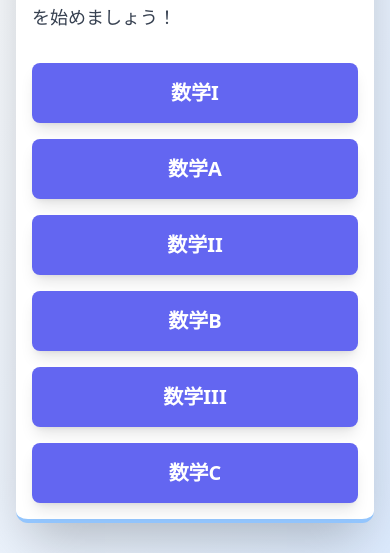
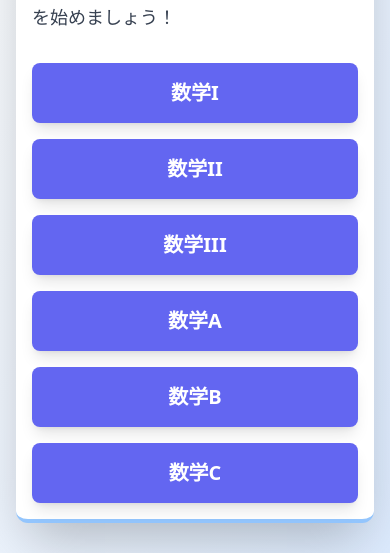
Before and after one commit to ajikaze/math-app, a React (Vite) app: page / in a window 390 px wide. Shown: the part 209-762 px from the top of the page. Built offline with nearby package versions, Linux system fonts and the light colour scheme.

Commit message:
HomePageコンポーネントに画面サイズ検出機能を追加し、モバイルとデスクトップでの科目の順序を定義しました。また、科目ボタンのレイアウトを調整しました。

```diff
--- a/src/HomePage.tsx
+++ b/src/HomePage.tsx
@@ -1,4 +1,4 @@
-import React from "react";
+import React, { useState, useEffect } from "react";
 import allSubjectsData from "./data/lessonsData"; // 科目データをインポート
 
 // HomePageコンポーネントのPropsの型定義
@@ -6,8 +6,34 @@ interface HomePageProps {
     onSelectSubject: (subjectName: string) => void;
 }
 
+// 科目の順序を定義（デスクトップ用）
+const desktopOrder = ["数学I", "数学A", "数学II", "数学B", "数学III", "数学C"];
+
+// 科目の順序を定義（モバイル用：数学I・II・IIIの下に数学A・B・C）
+const mobileOrder = ["数学I", "数学II", "数学III", "数学A", "数学B", "数学C"];
+
 // HomePage コンポーネント
 const HomePage: React.FC<HomePageProps> = ({ onSelectSubject }) => {
+    const [isMobile, setIsMobile] = useState(false);
+
+    // 画面サイズを検出
+    useEffect(() => {
+        const checkScreenSize = () => {
+            setIsMobile(window.innerWidth < 768); // md breakpoint
+        };
+
+        checkScreenSize();
+        window.addEventListener("resize", checkScreenSize);
+
+        return () => window.removeEventListener("resize", checkScreenSize);
+    }, []);
+
+    // 科目の順序を取得する関数
+    const getSubjectOrder = (subjectName: string) => {
+        const orderArray = isMobile ? mobileOrder : desktopOrder;
+        return orderArray.indexOf(subjectName);
+    };
+
     return (
         <div className="min-h-screen bg-gradient-to-br from-gray-50 to-blue-100 flex flex-col items-center justify-center p-4 font-inter text-gray-800 overflow-x-hidden">
             <div className="bg-white rounded-xl shadow-2xl p-4 sm:p-6 md:p-8 max-w-2xl w-full mx-auto border-b-4 border-blue-300">
@@ -17,12 +43,15 @@ const HomePage: React.FC<HomePageProps> = ({ onSelectSubject }) => {
                 <p className="text-lg mb-8 text-gray-700">
                     学びたい科目を選んで、高校数学の学習を始めましょう！
                 </p>
-                <div className="grid grid-cols-1 md:grid-cols-2 gap-4">
+                <div className="flex flex-wrap gap-4">
                     {Object.keys(allSubjectsData).map((subjectName: string) => (
                         <button
                             key={subjectName}
                             onClick={() => onSelectSubject(subjectName)}
-                            className="bg-indigo-500 hover:bg-indigo-600 text-white font-bold py-4 px-6 rounded-lg text-xl transition duration-300 ease-in-out transform hover:scale-105 shadow-lg"
+                            className="bg-indigo-500 hover:bg-indigo-600 text-white font-bold py-4 px-6 rounded-lg text-xl transition duration-300 ease-in-out transform hover:scale-105 shadow-lg w-full md:w-[calc(50%-0.5rem)]"
+                            style={{
+                                order: getSubjectOrder(subjectName),
+                            }}
                         >
                             {subjectName}
                         </button>
```
